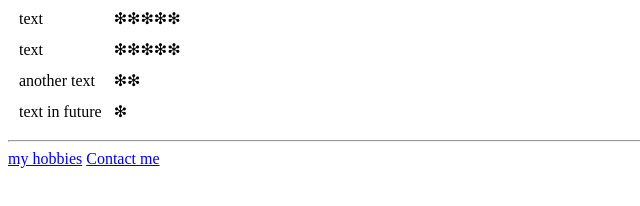
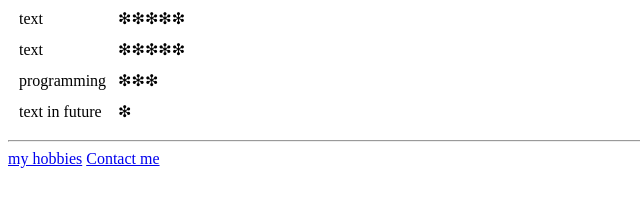
Before and after one commit to skailais/cv, a plain HTML site: page index.html in a window 1280 px wide. Shown: the part 572-778 px from the top of the page, 0-640 px from the left. Drawn offline with Linux system fonts and the light colour scheme.

Commit message:
Update index.html

```diff
--- a/index.html
+++ b/index.html
@@ -53,8 +53,8 @@
          <td>❇❇❇❇❇</td>
        </tr>
        <tr>
-         <td>another text</td>
-         <td>❇❇</td>
+         <td>programming</td>
+         <td>❇❇❇</td>
        </tr>
        <tr>
          <td>text in future</td>
```
